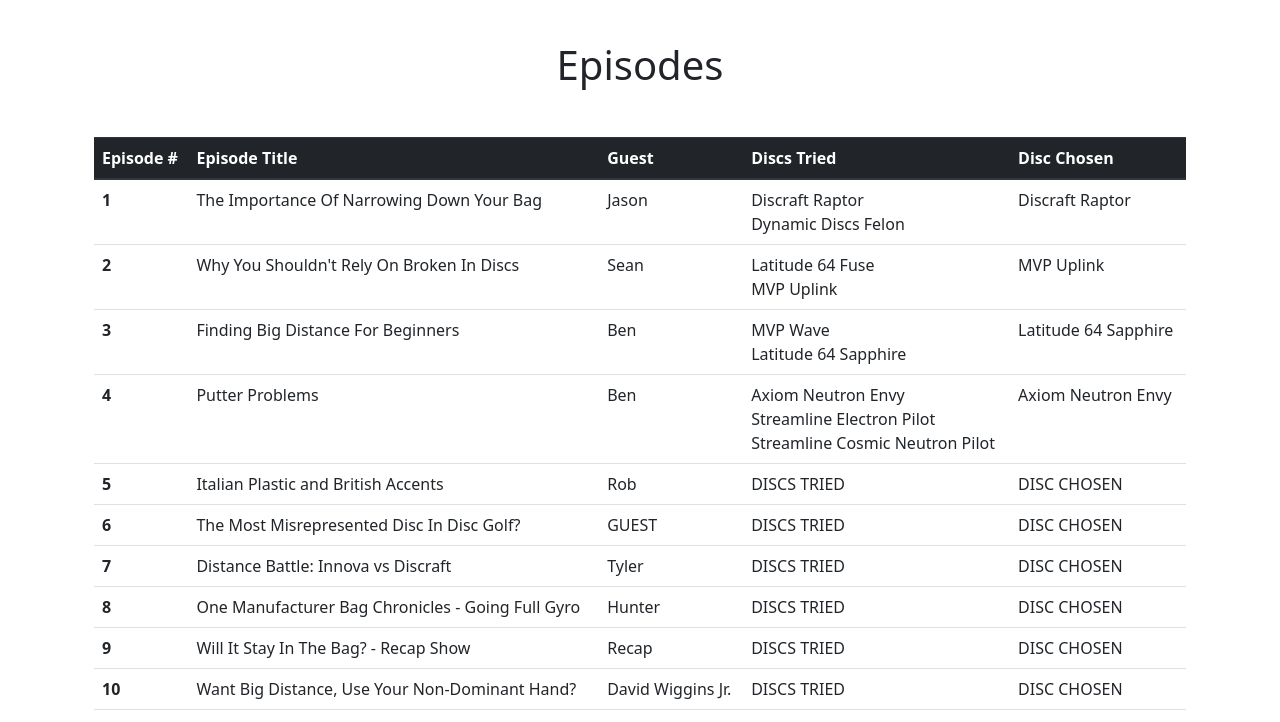
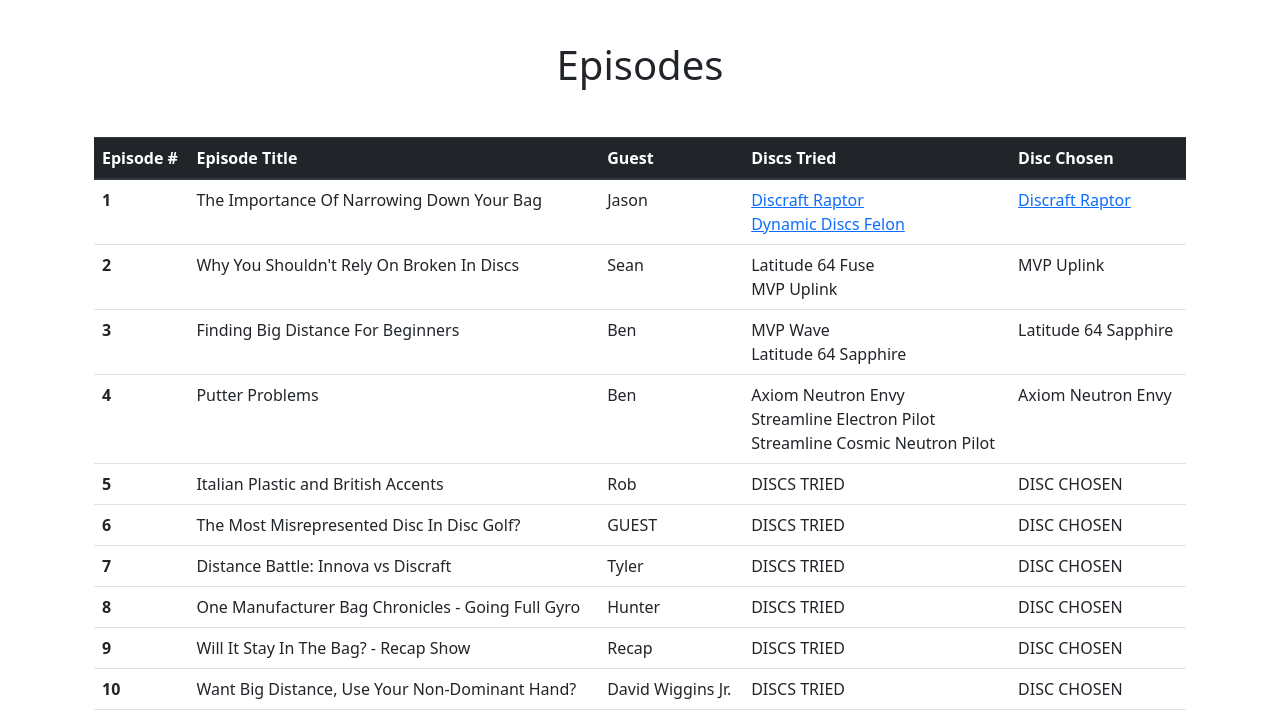
Before and after one commit to jstnhbbs/in-the-bag-test, a plain HTML site: page index.html in a window 1280 px wide. Shown: the part 1222-1944 px from the top of the page. Drawn offline with nearby package versions, Linux system fonts and the light colour scheme; files whose address does not match are found by name.

Commit message:
adding first links

```diff
--- a/index.html
+++ b/index.html
@@ -78,14 +78,15 @@
                         and scoring potential before they even step onto their next tee pad. Always remember: if it's
                         good, keep it in the bag!!
                     </p>
-                    <div class="social-icons" >
+                    <div class="social-icons">
                         <a href="https://podcasts.apple.com/us/podcast/in-the-bag/id1624134956" target="_blank"><i
                                 class="fa-solid fa-podcast"></i></a>
 
                         <a href="https://open.spotify.com/show/6WSHBJU9b9KcwpYNCkpE2G" target="_blank"><i
                                 class="fa-brands fa-spotify"></i></a>
 
-                        <a href="https://podcasts.google.com/feed/aHR0cHM6Ly9mZWVkcy5idXp6c3Byb3V0LmNvbS8xOTg3NjI4LnJzcw" target="_blank"><i class="fa-brands fa-google-play"></i></a>
+                        <a href="https://podcasts.google.com/feed/aHR0cHM6Ly9mZWVkcy5idXp6c3Byb3V0LmNvbS8xOTg3NjI4LnJzcw"
+                            target="_blank"><i class="fa-brands fa-google-play"></i></a>
 
                         <a rel="me" href="https://feeds.buzzsprout.com/1987628.rss" target="_blank"><i
                                 class="fa-solid fa-square-rss"></i></a>
@@ -142,8 +143,13 @@
                             <th scope="row">1</th>
                             <td>The Importance Of Narrowing Down Your Bag</td>
                             <td>Jason</td>
-                            <td>Discraft Raptor<br>Dynamic Discs Felon</td>
-                            <td>Discraft Raptor</td>
+                            <td>
+                                <a href="https://foundationdiscs.com/products/raptor?_pos=1&_sid=82861d07b&_ss=r" target="_blank">Discraft
+                                    Raptor</a>
+                                    <br>
+                                    <a href="https://foundationdiscs.com/products/felon?_pos=1&_sid=62d156554&_ss=r" target="_blank">Dynamic Discs Felon</a></td>
+                            <td><a href="https://foundationdiscs.com/products/raptor?_pos=1&_sid=82861d07b&_ss=r" target="_blank">Discraft
+                                Raptor</a></td>
                         </tr>
                         <tr>
                             <th scope="row">2</th>
```
